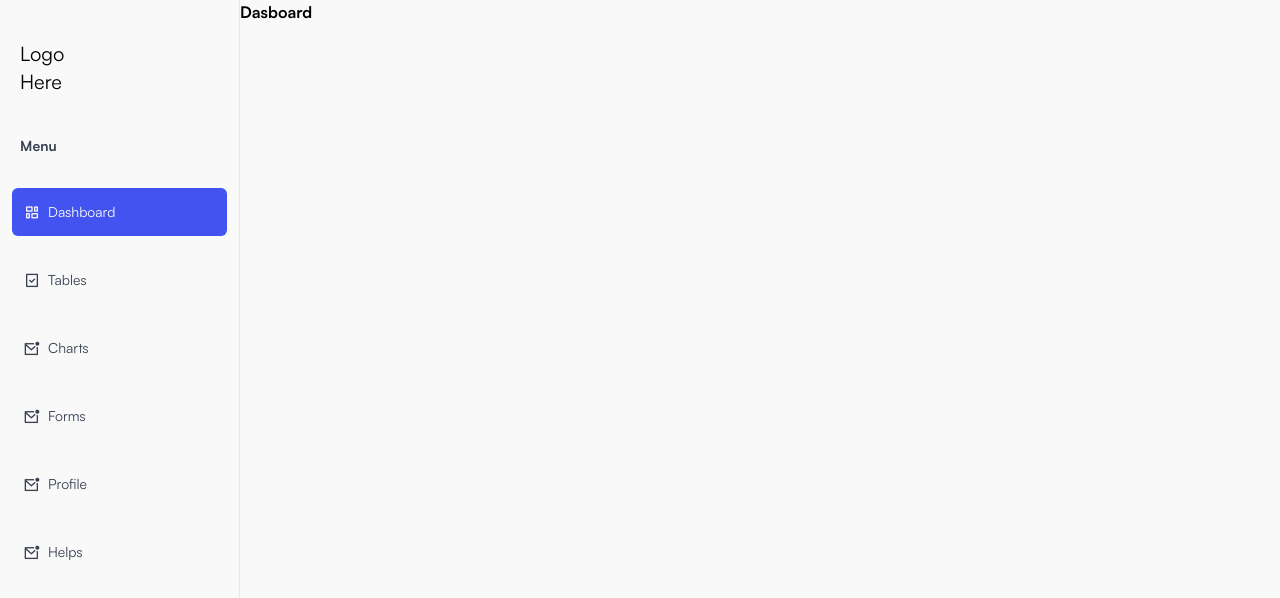
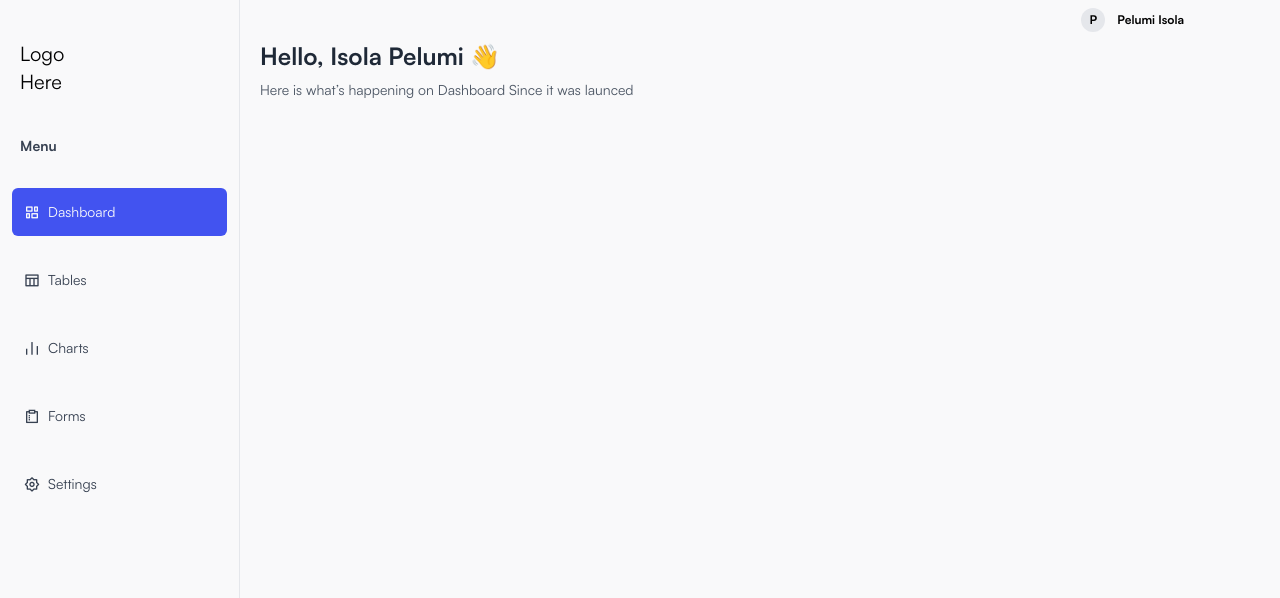
Before and after one commit to philtechphilips/nextjs-dashboard-template, a Next.js app: page /dashboard/home in a window 1280 px wide. Shown: the top 598 px of the page. Built offline with nearby package versions, Linux system fonts and the light colour scheme.

Commit message:
feat: navbar done dashboard ongoing

```diff
--- /dev/null
+++ b/app/dashboard/charts/page.tsx
@@ -0,0 +1,12 @@
+import DashboardLayout from '@/layouts/dasboard'
+import React from 'react'
+
+const Charts = () => {
+  return (
+    <DashboardLayout pageTitle="Charts">
+    <div>Charts goes here</div>
+    </DashboardLayout>
+  )
+}
+
+export default Charts
--- a/app/dashboard/home/page.tsx
+++ b/app/dashboard/home/page.tsx
@@ -1,11 +1,16 @@
 import DashboardLayout from "@/layouts/dasboard";
 
 export default function Dashboard() {
-    return (
-        <DashboardLayout pageTitle="Dashboard">
-            <div className="w-full ml-60 bg-[#F9F9FA] min-h-screen">
-            <h2 className="font-bold">Dasboard</h2>
-            </div>
-        </DashboardLayout>
-    )
+  return (
+    <DashboardLayout pageTitle="Dashboard">
+      <div className="w-full ml-60 px-5 bg-[#F9F9FA] min-h-screen">
+        <h2 className="font-semibold text-2xl text-gray-800">
+          Hello, Isola Pelumi 👋
+        </h2>
+        <p className="text-sm text-gray-600 py-2">
+          Here is what’s happening on Dashboard Since it was launced
+        </p>
+      </div>
+    </DashboardLayout>
+  );
 }
--- /dev/null
+++ b/app/dashboard/tables/page.tsx
@@ -0,0 +1,14 @@
+import React from 'react'
+import DashboardLayout from '@/layouts/dasboard'
+
+
+const Tables = () => {
+  return (
+    <DashboardLayout pageTitle="Tables">
+
+    <div>Tables goes here</div>
+    </DashboardLayout>
+  )
+}
+
+export default Tables
--- a/app/globals.css
+++ b/app/globals.css
@@ -19,6 +19,8 @@
   padding: 0;
   box-sizing: border-box;
   overflow-x: hidden;
+  scrollbar-width: thin;
+  scrollbar-color: #888 #f1f1f1;
 }
 
 body {
@@ -44,7 +46,6 @@ body {
   background: #ffffff;
 }
 
-/* Style the checkbox when checked */
 #checkbox[type="checkbox"]:checked::before {
   background-color: white;
   content: "√";
@@ -55,3 +56,21 @@ body {
   line-height: 40px;
   outline: 1px solid #239fac;
 }
+
+::-webkit-scrollbar {
+  width: 3px;
+  height: 3px;
+}
+
+::-webkit-scrollbar-thumb {
+  background: #888;
+  border-radius: 10px;
+}
+
+::-webkit-scrollbar-thumb:hover {
+  background: #555;
+}
+
+::-webkit-scrollbar-track {
+  background: #f1f1f1;
+}
--- a/components/dashboard/Navbar.tsx
+++ b/components/dashboard/Navbar.tsx
@@ -2,8 +2,13 @@ import React from "react";
 
 const Navbar = ({ pageTitle }: any) => {
   return (
-    <nav >
-
+    <nav className="w-full flex items-end justify-end md:px-24 px-5 py-2 bg-[#F9F9FA]" >
+        <div className="flex items-center gap-3">
+          <div className="w-6 h-6 bg-gray-200 rounded-full flex items-center justify-center">
+              <h1 className="text-xs font-semibold">P</h1>
+          </div>
+          <h6 className="font-semibold text-xs">Pelumi Isola</h6>
+        </div>
     </nav>
   );
 };
--- a/constants/dashboard.ts
+++ b/constants/dashboard.ts
@@ -4,24 +4,20 @@ export const SIDEBAR = [{
     icon: "ri-dashboard-horizontal-line"
 },{
     title: "Tables",
-    url: "/dashboard/tasks",
-    icon: "ri-task-line"
+    url: "/dashboard/tables",
+    icon: "ri-table-line"
 },{
     title: "Charts",
-    url: "/dashboard/inbox",
-    icon: "ri-mail-unread-line"
+    url: "/dashboard/charts",
+    icon: "ri-bar-chart-line"
 },
 {
     title: "Forms",
-    url: "/dashboard/inbox",
-    icon: "ri-mail-unread-line"
+    url: "#",
+    icon: "ri-survey-line"
 },{
-    title: "Profile",
-    url: "/dashboard/inbox",
-    icon: "ri-mail-unread-line"
-},{
-    title: "Helps",
-    url: "/dashboard/inbox",
-    icon: "ri-mail-unread-line"
+    title: "Settings",
+    url: "/#",
+    icon: "ri-settings-2-line"
 }
 ]
```
